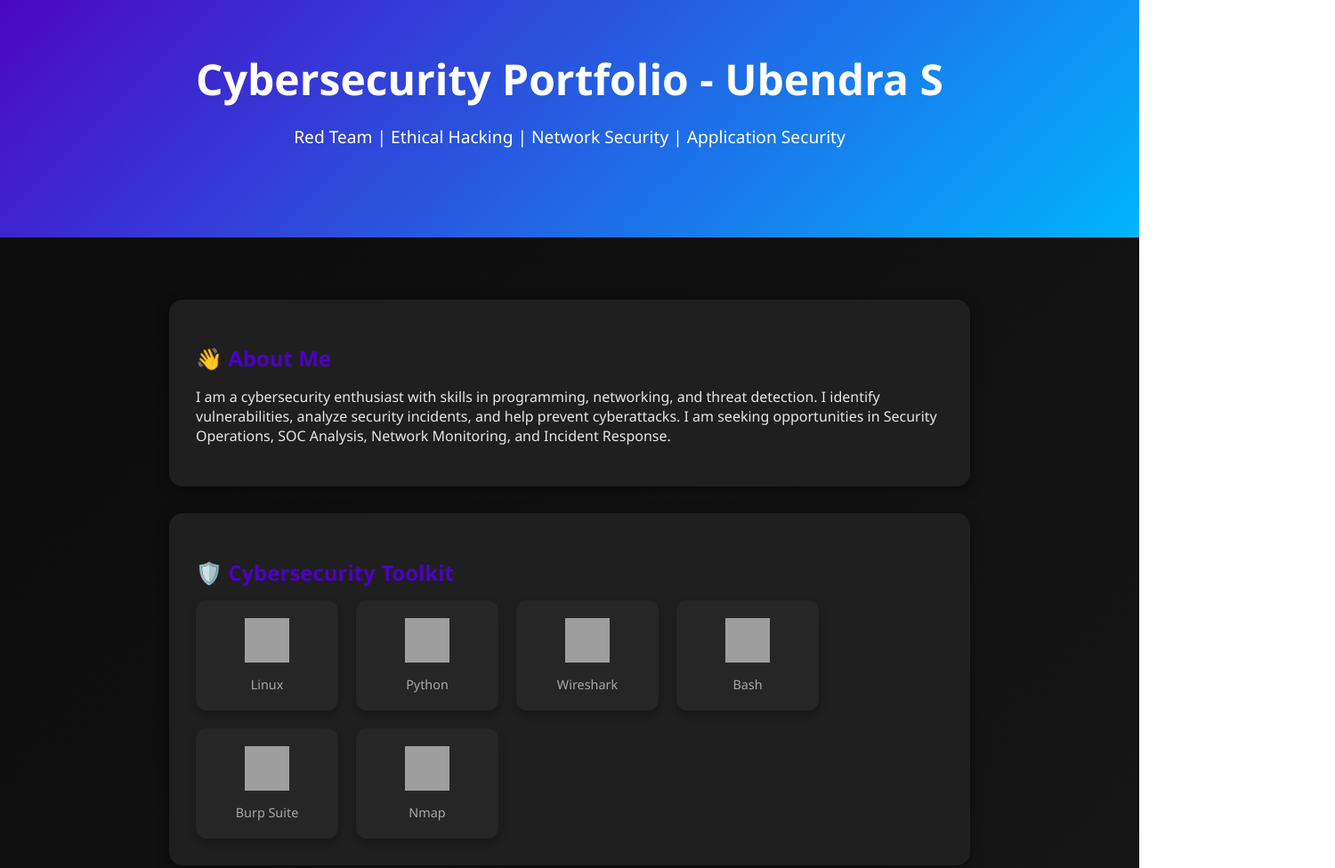
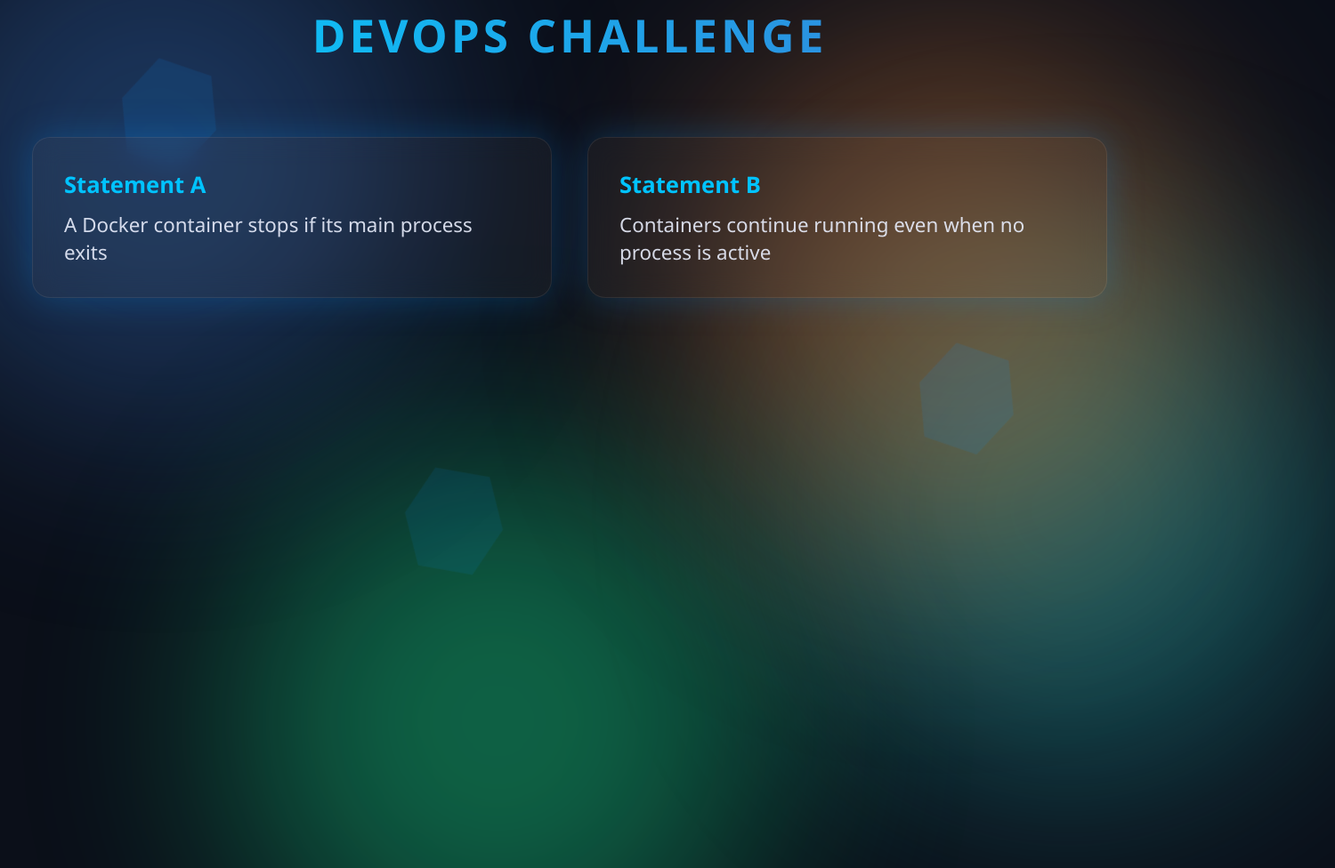
Before and after one commit to Ubendra143/DevOpsDemo, a plain HTML site: page index.html in a window 1280 px wide. Shown: the part 56-1032 px from the top of the page at 89% size, 1500 px wide, since content can reach past the window. Drawn offline with Linux system fonts and the light colour scheme; grey boxes are pictures that could not be loaded.

Commit message:
Update index.html

```diff
--- a/index.html
+++ b/index.html
@@ -3,182 +3,140 @@
 <head>
 <meta charset="UTF-8">
 <meta name="viewport" content="width=device-width, initial-scale=1.0">
-    <title>Cybersecurity Portfolio — Ubendra S</title>
+<title>DevOps Challenge</title>
 
 <style>
     body {
         margin: 0;
-            font-family: "Segoe UI", Roboto, Arial, sans-serif;
-            background: linear-gradient(135deg, #0a0a0a, #1a1a1a);
-            color: #e6e6e6;
+        background: #0b0f19;
+        font-family: "Segoe UI", sans-serif;
+        color: #e9eefc;
+        overflow: hidden;
     }
 
-        /* Hero Section */
-        .hero {
-            padding: 80px 20px;
-            text-align: center;
-            background: linear-gradient(135deg, #4e00c2, #00b4ff);
-            color: white;
-        }
-        .hero h1 {
-            font-size: 3rem;
-            margin-bottom: 10px;
-        }
-        .hero p {
-            font-size: 1.2rem;
+    /* Animated glowing background gradients */
+    .bg-glow {
+        position: absolute;
+        width: 600px;
+        height: 600px;
+        border-radius: 50%;
+        filter: blur(120px);
+        opacity: 0.35;
+        animation: drift 18s infinite alternate ease-in-out;
+        z-index: -10;
     }
 
-        /* Content Container */
-        .container {
-            max-width: 900px;
-            margin: 50px auto;
-            padding: 20px;
+    .blue { background: #3a7bd5; top: -10%; left: -10%; }
+    .teal { background: #2bd9d9; top: 40%; left: 70%; animation-duration: 22s; }
+    .green { background: #15ff99; top: 70%; left: 20%; animation-duration: 26s; }
+    .orange { background: #ff8f3c; top: 10%; left: 60%; animation-duration: 20s; }
+
+    @keyframes drift {
+        from { transform: translateY(0px) translateX(0px); }
+        to { transform: translateY(80px) translateX(40px); }
     }
 
-        .section {
-            background: #1f1f1f;
-            padding: 30px;
-            border-radius: 15px;
-            margin-bottom: 30px;
-            box-shadow: 0 4px 15px rgba(0,0,0,0.4);
+    /* Kubernetes hexagon icons floating */
+    .kube-hex {
+        position: absolute;
+        width: 120px;
+        height: 120px;
+        background: rgba(0,140,255,0.15);
+        border: 2px solid rgba(0,150,255,0.35);
+        clip-path: polygon(25% 5%, 75% 5%, 95% 50%, 75% 95%, 25% 95%, 5% 50%);
+        animation: floatHex 12s infinite ease-in-out;
+        filter: blur(1px);
     }
 
-        .section h2 {
-            color: #4e00c2;
-            margin-bottom: 10px;
+    @keyframes floatHex {
+        0% { transform: translateY(0px) rotate(0deg); opacity: 0.5; }
+        50% { transform: translateY(-40px) rotate(20deg); opacity: 0.8; }
+        100% { transform: translateY(0px) rotate(0deg); opacity: 0.5; }
     }
 
-        /* Icon Row */
-        .icons {
-            display: flex;
-            gap: 20px;
-            flex-wrap: wrap;
-            margin-top: 15px;
-        }
-        .icon-card {
-            background: #262626;
-            padding: 20px;
-            border-radius: 12px;
-            width: 120px;
+    .hex1 { top: 20%; left: 10%; }
+    .hex2 { top: 60%; left: 80%; animation-delay: -2s; }
+    .hex3 { top: 75%; left: 35%; animation-delay: -4s; }
+
+    /* Title */
+    #title {
         text-align: center;
-            box-shadow: 0 4px 10px rgba(0,0,0,0.3);
-            transition: transform 0.2s ease;
-        }
-        .icon-card:hover {
-            transform: scale(1.1);
-        }
-        .icon-card img {
-            width: 50px;
-            height: 50px;
-        }
-        .icon-card span {
-            display: block;
-            margin-top: 10px;
-            font-size: 0.9rem;
-            color: #a8a8a8;
+        font-size: 3.2rem;
+        font-weight: 800;
+        margin-top: 60px;
+        letter-spacing: 4px;
+        background: linear-gradient(to right, #00d2ff, #3a7bd5);
+        -webkit-background-clip: text;
+        -webkit-text-fill-color: transparent;
+        text-transform: uppercase;
     }
 
-        /* Footer */
-        footer {
-            text-align: center;
-            padding: 20px;
-            color: #777;
-            margin-top: 40px;
+    /* Container for statements */
+    .wrapper {
+        display: flex;
+        justify-content: center;
+        gap: 40px;
+        margin-top: 80px;
+    }
+
+    .card {
+        width: 40%;
+        background: rgba(255,255,255,0.04);
+        padding: 35px;
+        border-radius: 20px;
+        border: 1px solid rgba(255,255,255,0.08);
+        backdrop-filter: blur(14px);
+        box-shadow: 0 0 40px rgba(0,150,255,0.25);
+        transition: 0.3s ease;
+    }
+
+    .card:hover {
+        transform: translateY(-10px);
+        box-shadow: 0 0 50px rgba(0,200,255,0.5);
+    }
+
+    .label {
+        font-size: 1.6rem;
+        font-weight: bold;
+        color: #00c3ff;
+        margin-bottom: 12px;
+    }
+
+    .text {
+        font-size: 1.4rem;
+        opacity: 0.9;
     }
 </style>
+
 </head>
 <body>
 
-    <!-- HERO -->
-    <div class="hero">
-        <h1>Cybersecurity Portfolio - Ubendra S</h1>
-        <p>Red Team | Ethical Hacking | Network Security | Application Security</p>
+<!-- Glowing animated background blobs -->
+<div class="bg-glow blue"></div>
+<div class="bg-glow teal"></div>
+<div class="bg-glow green"></div>
+<div class="bg-glow orange"></div>
+
+<!-- Floating Kubernetes hexagons -->
+<div class="kube-hex hex1"></div>
+<div class="kube-hex hex2"></div>
+<div class="kube-hex hex3"></div>
+
+<!-- Title -->
+<div id="title">DevOps Challenge</div>
+
+<!-- Two statement cards -->
+<div class="wrapper">
+    <div class="card">
+        <div class="label">Statement A</div>
+        <div class="text" id="statementA">A Docker container stops if its main process exits</div>
     </div>
 
-    <div class="container">
-
-        <!-- About -->
-        <div class="section">
-            <h2>👋 About Me</h2>
-            <p>
-                I am a cybersecurity enthusiast with skills in programming, networking, and threat detection.
-                I identify vulnerabilities, analyze security incidents, and help prevent cyberattacks. I am seeking
-                opportunities in Security Operations, SOC Analysis, Network Monitoring, and Incident Response.
-            </p>
-        </div>
-
-        <!-- Cyber Security Toolkit -->
-        <div class="section">
-            <h2>🛡️ Cybersecurity Toolkit</h2>
-            <div class="icons">
-                <div class="icon-card">
-                    <img src="https://cdn.jsdelivr.net/gh/devicons/devicon/icons/linux/linux-original.svg">
-                    <span>Linux</span>
-                </div>
-                <div class="icon-card">
-                    <img src="https://cdn.jsdelivr.net/gh/devicons/devicon/icons/python/python-original.svg">
-                    <span>Python</span>
-                </div>
-                <div class="icon-card">
-                    <img src="https://www.svgrepo.com/show/353416/wireshark.svg">
-                    <span>Wireshark</span>
-                </div>
-                <div class="icon-card">
-                    <img src="https://cdn.jsdelivr.net/gh/devicons/devicon/icons/bash/bash-original.svg">
-                    <span>Bash</span>
-                </div>
-                <div class="icon-card">
-                    <img src="https://www.svgrepo.com/show/448226/burp-suite.svg">
-                    <span>Burp Suite</span>
-                </div>
-                <div class="icon-card">
-                    <img src="https://www.svgrepo.com/show/448203/nmap.svg">
-                    <span>Nmap</span>
-                </div>
+    <div class="card">
+        <div class="label">Statement B</div>
+        <div class="text" id="statementB">Containers continue running even when no process is active</div>
     </div>
 </div>
 
-        <!-- Projects -->
-        <div class="section">
-            <h2>🚀 Projects</h2>
-            <h3>🔍 Web Application Security Antivirus</h3>
-            <p>
-                — Built a malware detection web application using Python and a signature‑based threat database.<br>
-                — Scans uploaded files and generates real‑time security alerts.<br>
-                — Tested against multiple file types for accuracy and performance.
-            </p>
-        </div>
-
-        <!-- Skills -->
-        <div class="section">
-            <h2>🧠 Core Competencies</h2>
-            <ul>
-                <li>Vulnerability Assessment</li>
-                <li>Network & Web Security</li>
-                <li>Web Penetration Testing</li>
-                <li>Incident Response</li>
-                <li>Problem Solving</li>
-            </ul>
-        </div>
-
-        <!-- Learning Philosophy -->
-        <div class="section">
-            <h2>🔐 My Security Mindset</h2>
-            <p>
-                Security is not a tool — it is a responsibility. I believe in:
-            </p>
-            <ul>
-                <li>Proactive monitoring instead of reactive defense</li>
-                <li>Understanding attacker mindset before building solutions</li>
-                <li>Secure coding & early vulnerability checks</li>
-                <li>Continuous learning to stay ahead of threats</li>
-            </ul>
-        </div>
-    </div>
-
-    <footer>
-        © 2025 Cybersecurity — Ubendra S | Security • Networking • Ethical Hacking
-    </footer>
-
 </body>
 </html>
```
Lines whose indentation alone changed are shown as unchanged.
